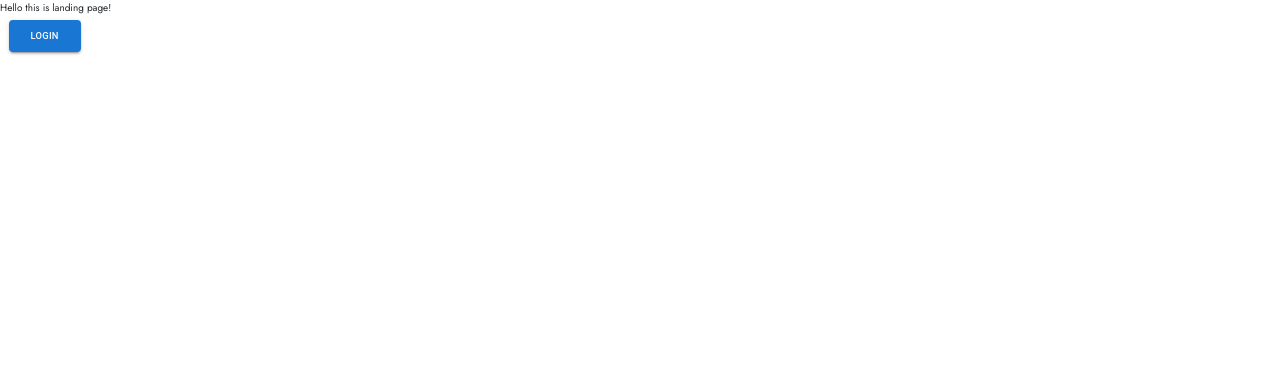
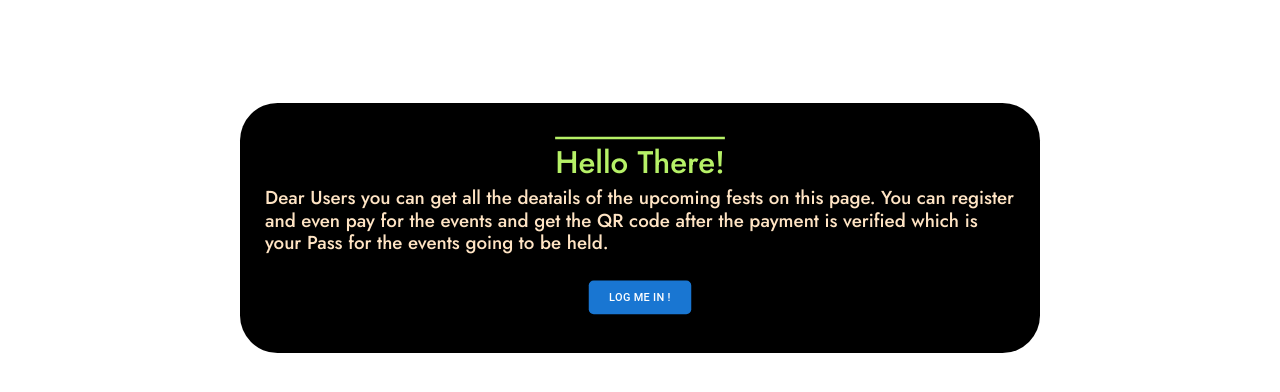
Before and after one commit to ayajanandz/fest-fe, a React (Create React App) app: page / in a window 1280 px wide. Shown: the top 392 px of the page. Built offline with nearby package versions, Linux system fonts and the light colour scheme.

Commit message:
otp button changes

```diff
--- a/src/components/amura/amura.css
+++ b/src/components/amura/amura.css
@@ -15,3 +15,18 @@
     margin-bottom: 1rem;
 
   }
+  .otpbtn{
+    /* display: flex;
+    position: absolute;
+    justify-content: top;
+    align-items: start;
+    left: 74%; */
+
+    top:10rem;
+    right:5rem;
+    position: fixed;
+
+  }
+  .lmao h2 {
+    color: red;
+  }
--- a/src/components/amura/amura.js
+++ b/src/components/amura/amura.js
@@ -1,6 +1,7 @@
-import React from 'react';
+import React, { useEffect, useState } from 'react';
 import Newnavbar from '../newnavbar/newnavbar';
 import Button from "@mui/material/Button";
+import axios from "axios";
 // import img0 from '../../assets/poster0.jpg';
 // import img1 from '../../assets/poster1.jpg';
 import './amura.css';
@@ -10,6 +11,19 @@ import { useNavigate } from 'react-router-dom';
 
 const Amura = () => {
     const navigate = useNavigate();
+    const email = localStorage.getItem("Email");
+    const [status, setStatus] = useState();
+
+    // const checkStatus =async()=>{
+    //   if(localStorage.getItem("OTP")!=="false" && localStorage.getItem("OTP")!=="undefined"){
+    //     setStatus(true);
+
+    //     // console.log("Status is: ",statusOtp);
+    //   }else {
+    //     setStatus(false);
+    //   }
+    //   console.log("Status is: ",status);
+    // }
 
     const logoutFnc = () => {
         resetUsername();
@@ -25,6 +39,27 @@ const Amura = () => {
     const resetUsername = () => {
         localStorage.setItem("UserName", false);
       };
+      const displayOTP=async()=>{
+        let response = await axios.post("http://localhost:9000/otp",{email})
+        localStorage.setItem("OTP",response.data.body.OTPgenerated);
+        if(localStorage.getItem("OTP")!=="false" && localStorage.getItem("OTP")!=="undefined"){
+          setStatus(true);
+
+          // console.log("Status is: ",statusOtp);
+        }else {
+          setStatus(false);
+        }
+        console.log("Status is: ",status);
+        // navigate('/blank');
+       }
+
+       useEffect(()=>{
+        displayOTP();
+        //checkStatus();
+       },[status])
+
+       console.log("stats",status);
+
    return(
     <>
     <Newnavbar/>
@@ -48,6 +83,17 @@ const Amura = () => {
             >
               Logout
             </Button>
+            <div className='otpbtn'>
+            {status?<Button
+              variant="contained"
+              onClick={() => navigate('/blank')}
+              className="diffBtn"
+              size="large"
+            >
+              Show OTP
+            </Button>:<div className='lmao'><h2>Verification pending!</h2></div>
+            }
+            </div>
         </div>
         </div>
     </>
--- a/src/components/blank.css
+++ b/src/components/blank.css
@@ -1,6 +1,8 @@
 .qrbox{
-    display: flex;
+
     position: absolute;
-    text-align: center;
-    margin: 2rem;
+
+    margin-left: 40%;
+    margin-top:10% ;
+    margin-right: 25%;
 }
--- a/src/components/dashboard/dashboard.js
+++ b/src/components/dashboard/dashboard.js
@@ -14,7 +14,7 @@ const Dashboard = () => {
   let OTP = null;
 
 
-  const email = localStorage.getItem("Email");
+
   const adminPage = () => {
     navigate("/admindashboard");
   };
@@ -34,21 +34,7 @@ const Dashboard = () => {
     localStorage.setItem("Admin", "false");
   };
 
-  const displayOTP=async()=>{
-   let response = await axios.post("http://localhost:9000/otp",{email})
-   localStorage.setItem("OTP",response.data.body.OTPgenerated);
-       const propsToPass = {
-      OTP:response.data.body.OTPgenerated ,
-      name:localStorage.getItem("UserName"),
-    };
 
-    navigate('/blank', { state: propsToPass });
-
-    // OTP = response.data.body.OTPgenerated;
-
-
-    // .then((res)=>alert('Your OTP is: ',res.data.body.OTPgenerated.toString()))
-  }
 
   if (localStorage.getItem("Admin") === "true") {
     return (
@@ -97,14 +83,7 @@ const Dashboard = () => {
             </Button>
 
             <Events />
-            <Button
-              variant="contained"
-              onClick={() => displayOTP()}
-              className="diffBtn"
-              size="large"
-            >
-              Show OTP
-            </Button>
+
           </div>
         </div>
       </>
--- a/src/components/eventcards/eventscards.js
+++ b/src/components/eventcards/eventscards.js
@@ -39,6 +39,8 @@ const paymentDone = async() =>{
    }else{
     alert('input field empty');
    }
+
+
 }
 
 
--- a/src/components/events/events.js
+++ b/src/components/events/events.js
@@ -7,25 +7,8 @@ import { useNavigation } from 'react-router-dom';
 
 
 const Events = ()=> {
-    const mail = localStorage.getItem("Email")
+    const email = localStorage.getItem("Email")
     const name = localStorage.getItem("UserName");
-
- const Passes =async() => {
-    console.log(name,mail);
-    let obj = {
-        mail,
-        name
-    };
-     try{
-        let response = await axios.post("http://localhost:9000/amura", obj);
-        if(response.data.message){
-         alert('User already present in records');
-        }
-     }catch(err) {
-        console.log(err);
-     }
- }
-
     return(
         <>
         <div className='eventscard'>
@@ -39,9 +22,6 @@ const Events = ()=> {
             2 <br/>
           </h2>
           <img src={amura} alt='Club_Img' />
-          <div className='passbtn'>
-          <button onClick={() => Passes()}>Get Passes</button>
-          </div>
 
         </div>
 
--- a/src/components/landing/landing.css
+++ b/src/components/landing/landing.css
@@ -0,0 +1,30 @@
+.landingpage{
+    background-color: black;
+    height: 25%;
+    position: absolute;
+    color:rgb(182, 241, 103);
+    display: inline-block;
+    padding:2rem;
+    border-radius: 3rem;
+    margin-left: 25%;
+    margin-top:10% ;
+    margin-right: 25%;
+    transform: scale(1.25);
+}
+
+.loginbtn{
+    position: relative;
+    text-align: center;
+    top:10%;
+}
+
+.content{
+    color: bisque;
+}
+
+.heading{
+    position: relative;
+    margin-top: 2%;
+    text-decoration: overline;
+    text-align: center;
+}
--- a/src/components/landing/landing.js
+++ b/src/components/landing/landing.js
@@ -1,35 +1,96 @@
-import React from "react";
-import { useNavigate } from "react-router-dom";
-import Button from "@mui/material/Button";
+// import React from "react";
+// import { useNavigate } from "react-router-dom";
+// import Button from "@mui/material/Button";
 
 
-const Landing = ()=> {
- const navigate = useNavigate();
+// const Landing = ()=> {
+//  const navigate = useNavigate();
 
-  const loginfnc=()=>{
-   navigate('/login');
-  }
+//   const loginfnc=()=>{
+//    navigate('/login');
+//   }
 
 
+//   return (
+//     <>
+//         <div>
+//             Hello this is landing page!
+//         </div>
+
+//         <div className="btn ">
+//         <Button
+//               variant="contained"
+//               onClick={()=>loginfnc()}
+//               className="diffBtn"
+//               size="large"
+
+//             >
+//               Login
+//             </Button>
+//         </div>
+//     </>
+//   )
+// }
+
+// export default Landing;
+
+import React from "react";
+import "./landing.css";
+import Button from "@mui/material/Button";
+import { useNavigate } from "react-router-dom";
+
+const Landing = () => {
+  const navigate = useNavigate();
   return (
     <>
-        <div>
-            Hello this is landing page!
-        </div>
+      {/* <div className="heading">
+      <h1>
+        Hello!
+      </h1>
+        <h4>
+            You want to watch a movie or read a book but you are worried that you might end up wasting
+            your precious time
+            ..we have a solution read what others  <br/>have to say about the movie
+            or the books. Choose the best one and don't forget to have a look at the comments
+            section.
+        </h4>
+      </div>
 
-        <div className="btn ">
-        <Button
-              variant="contained"
-              onClick={()=>loginfnc()}
-              className="diffBtn"
-              size="large"
+      <Button
+        variant="contained"
+        onClick={() => navigate("/login")}
+        className="diffBtn">
+        Log Me In !
+      </Button> */}
+      <div className="masterlanding">
+      <div className="landingpage">
+        <div className="heading">
+          <h1>
+            Hello There!
+          </h1>
+           </div>
+           <div className="content">
+            <h4>
+            Dear Users you can get all the deatails of the upcoming fests on this page. You can register and even pay for the
+            events and get the QR code after the payment is verified which is your Pass for the events going to be held.
 
-            >
-              Login
-            </Button>
-        </div>
+            </h4>
+           </div>
+           <div className="loginbtn">
+           <Button
+               variant="contained"
+               onClick={() => navigate("/login")}
+               className="diffBtn">
+                Log Me In !
+             </Button>
+
+           </div>
+      </div>
+      </div>
+
+
     </>
-  )
-}
+  );
+};
 
 export default Landing;
```
Also changed, not shown: src/components/blank.js (+5 -3 lines).
